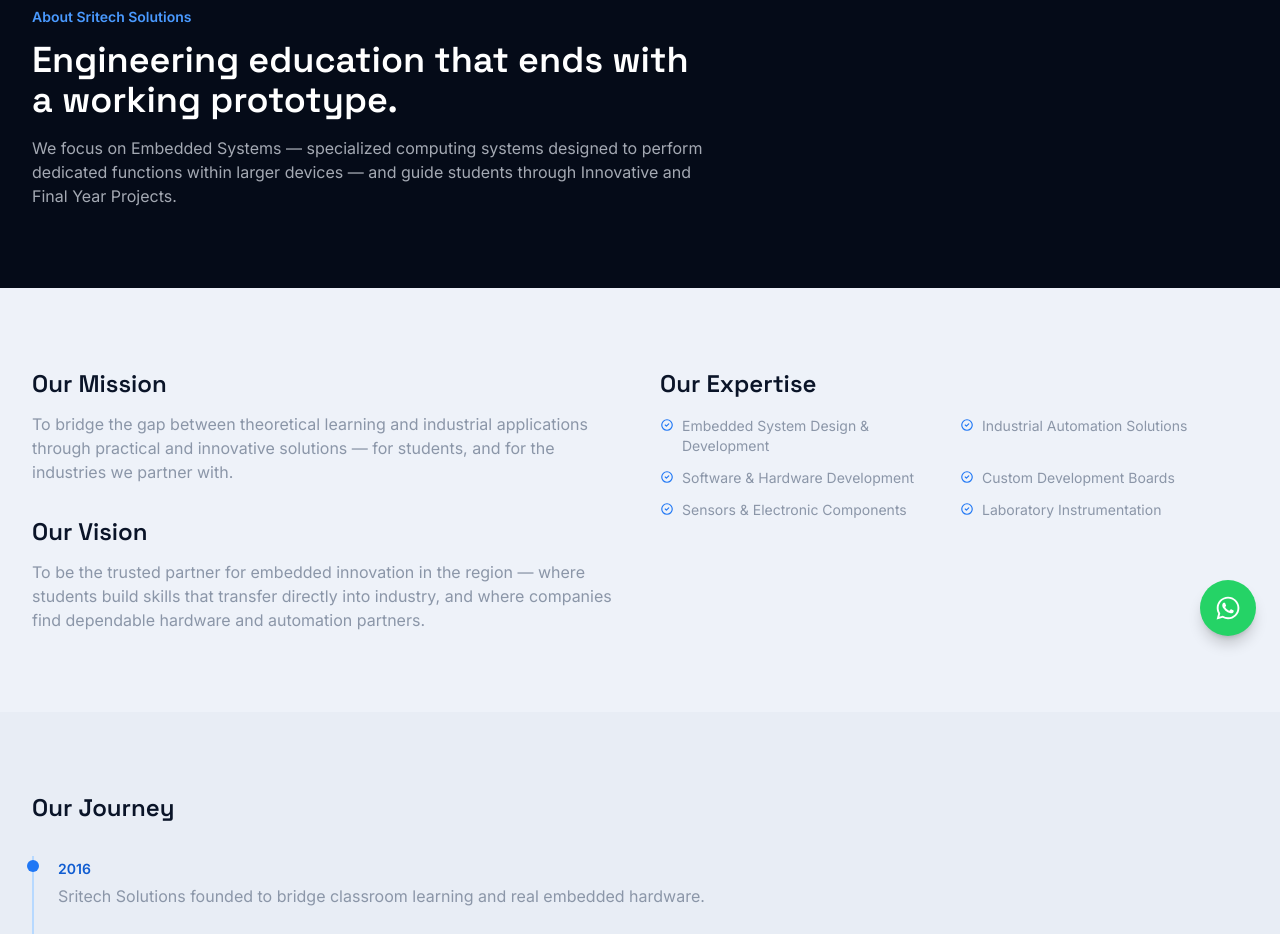
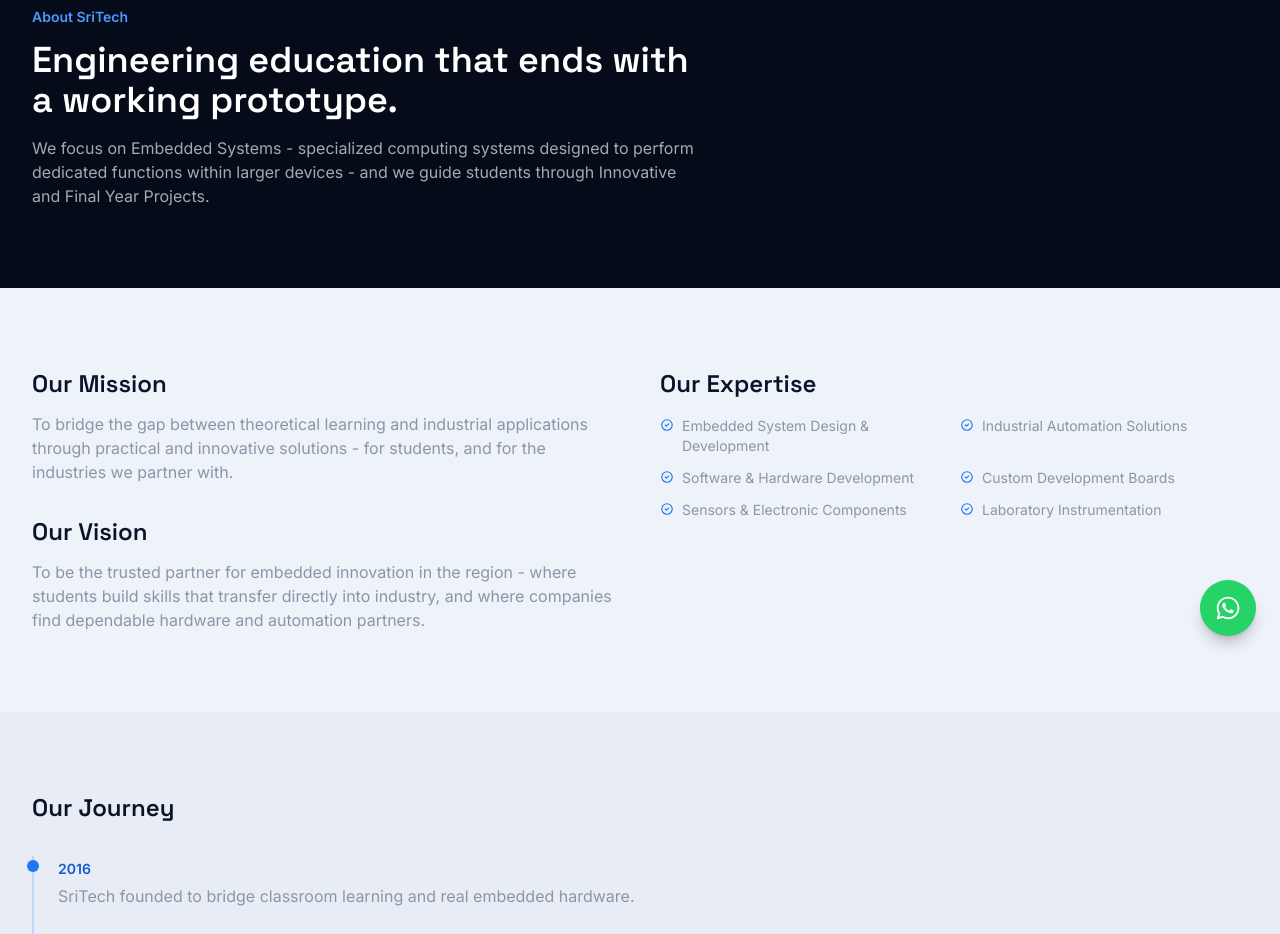
Before and after one commit to kadaliadithya123-dot/client-website, a React (Vite) app in the folder client/: page /about in a window 1280 px wide. Shown: the part 140-1074 px from the top of the page. Built offline with nearby package versions, Linux system fonts and the light colour scheme; no server answers.

Commit message:
Make About and Gallery content editable

```diff
--- a/client/src/pages/About.jsx
+++ b/client/src/pages/About.jsx
@@ -1,12 +1,14 @@
 import { HiOutlineCheckCircle } from "react-icons/hi";
 import { useContent } from "../hooks/useContent.js";
 
-const timeline = [
-  { year: "2016", text: "Sritech Solutions founded to bridge classroom learning and real embedded hardware." },
+const defaultTimeline = [
+  { year: "2016", text: "SriTech founded to bridge classroom learning and real embedded hardware." },
   { year: "2019", text: "Expanded into industrial automation projects for regional manufacturers." },
   { year: "2022", text: "Crossed 500 students trained across ECE, EEE, CSE and Biomedical streams." },
   { year: "2025", text: "Launched dedicated IoT and AI-on-edge training tracks." },
 ];
+
+const defaultIndustries = ["Electronics", "IoT", "Robotics", "Biomedical", "Automation", "AI"];
 
 const expertise = [
   "Embedded System Design & Development",
@@ -17,22 +19,33 @@
   "Laboratory Instrumentation",
 ];
 
-const industries = ["Electronics", "IoT", "Robotics", "Biomedical", "Automation", "AI"];
+const parseJsonArray = (raw, fallback) => {
+  if (!raw) return fallback;
+  try {
+    const parsed = JSON.parse(raw);
+    return Array.isArray(parsed) && parsed.length ? parsed : fallback;
+  } catch {
+    return fallback;
+  }
+};
 
 const About = () => {
   const { content } = useContent();
+
+  const timeline = parseJsonArray(content["about.timeline"], defaultTimeline);
+  const industries = parseJsonArray(content["about.industries"], defaultIndustries);
 
   return (
     <div>
       <section className="bg-navy-950 py-16 text-white sm:py-20">
         <div className="container-page">
-          <span className="eyebrow text-brand-400">About Sritech Solutions</span>
+          <span className="eyebrow text-brand-400">About SriTech</span>
           <h1 className="mt-3 max-w-2xl font-display text-3xl font-semibold sm:text-4xl">
             Engineering education that ends with a working prototype.
           </h1>
           <p className="mt-4 max-w-2xl text-mist/70">
-            We focus on Embedded Systems — specialized computing systems designed to perform dedicated
-            functions within larger devices — and guide students through Innovative and Final Year Projects.
+            We focus on Embedded Systems - specialized computing systems designed to perform dedicated
+            functions within larger devices - and we guide students through Innovative and Final Year Projects.
           </p>
         </div>
       </section>
@@ -42,12 +55,12 @@
           <h2 className="text-2xl font-semibold text-navy-900">Our Mission</h2>
           <p className="mt-3 text-steel">
             {content["about.mission"] ||
-              "To bridge the gap between theoretical learning and industrial applications through practical and innovative solutions — for students, and for the industries we partner with."}
+              "To bridge the gap between theoretical learning and industrial applications through practical and innovative solutions - for students, and for the industries we partner with."}
           </p>
           <h2 className="mt-8 text-2xl font-semibold text-navy-900">Our Vision</h2>
           <p className="mt-3 text-steel">
             {content["about.vision"] ||
-              "To be the trusted partner for embedded innovation in the region — where students build skills that transfer directly into industry, and where companies find dependable hardware and automation partners."}
+              "To be the trusted partner for embedded innovation in the region - where students build skills that transfer directly into industry, and where companies find dependable hardware and automation partners."}
           </p>
         </div>
 
@@ -68,11 +81,11 @@
         <div className="container-page">
           <h2 className="text-2xl font-semibold text-navy-900">Our Journey</h2>
           <div className="mt-8 space-y-6 border-l-2 border-brand-200 pl-6">
-            {timeline.map((t) => (
-              <div key={t.year} className="relative">
+            {timeline.map((item, index) => (
+              <div key={`${item.year}-${index}`} className="relative">
                 <span className="absolute -left-[31px] top-1 h-3 w-3 rounded-full bg-brand-500" />
-                <span className="text-sm font-semibold text-brand-600">{t.year}</span>
-                <p className="mt-1 text-steel">{t.text}</p>
+                <span className="text-sm font-semibold text-brand-600">{item.year}</span>
+                <p className="mt-1 text-steel">{item.text}</p>
               </div>
             ))}
           </div>
@@ -82,15 +95,15 @@
       <section className="section container-page">
         <h2 className="text-2xl font-semibold text-navy-900">Students We Support</h2>
         <p className="mt-2 max-w-2xl text-steel">
-          Diploma, B.Tech and M.Tech students across Electronics, Telecommunications, Instrumentation,
-          Biomedical and Computer Science.
+          {content["about.students_support"] ||
+            "Diploma, B.Tech and M.Tech students across Electronics, Telecommunications, Instrumentation, Biomedical and Computer Science."}
         </p>
 
         <h2 className="mt-10 text-2xl font-semibold text-navy-900">Industries Served</h2>
         <div className="mt-4 flex flex-wrap gap-3">
-          {industries.map((i) => (
-            <span key={i} className="rounded-full border border-brand-200 bg-brand-50 px-4 py-1.5 text-sm font-medium text-brand-700">
-              {i}
+          {industries.map((industry) => (
+            <span key={industry} className="rounded-full border border-brand-200 bg-brand-50 px-4 py-1.5 text-sm font-medium text-brand-700">
+              {industry}
             </span>
           ))}
         </div>
--- a/client/src/pages/Gallery.jsx
+++ b/client/src/pages/Gallery.jsx
@@ -1,10 +1,12 @@
 import { useCallback, useEffect, useRef, useState } from "react";
 import { HiX, HiChevronLeft, HiChevronRight } from "react-icons/hi";
 import api from "../services/api.js";
+import { useContent } from "../hooks/useContent.js";
 
 const categories = ["", "Events", "Workshops", "Projects", "Labs", "Students"];
 
 const Gallery = () => {
+  const { content } = useContent();
   const [images, setImages] = useState([]);
   const [category, setCategory] = useState("");
   const [page, setPage] = useState(1);
@@ -69,8 +71,10 @@
     <div>
       <section className="bg-navy-950 py-14 text-white">
         <div className="container-page">
-          <span className="eyebrow text-brand-400">Gallery</span>
-          <h1 className="mt-2 font-display text-3xl font-semibold sm:text-4xl">Events, workshops and life in the lab</h1>
+          <span className="eyebrow text-brand-400">{content["gallery.header_eyebrow"] || "Gallery"}</span>
+          <h1 className="mt-2 font-display text-3xl font-semibold sm:text-4xl">
+            {content["gallery.header_title"] || "Events, workshops and life in the lab"}
+          </h1>
         </div>
       </section>
 
```
Also changed, not shown: 1 other file (tests, documents, lock files or other folders).
